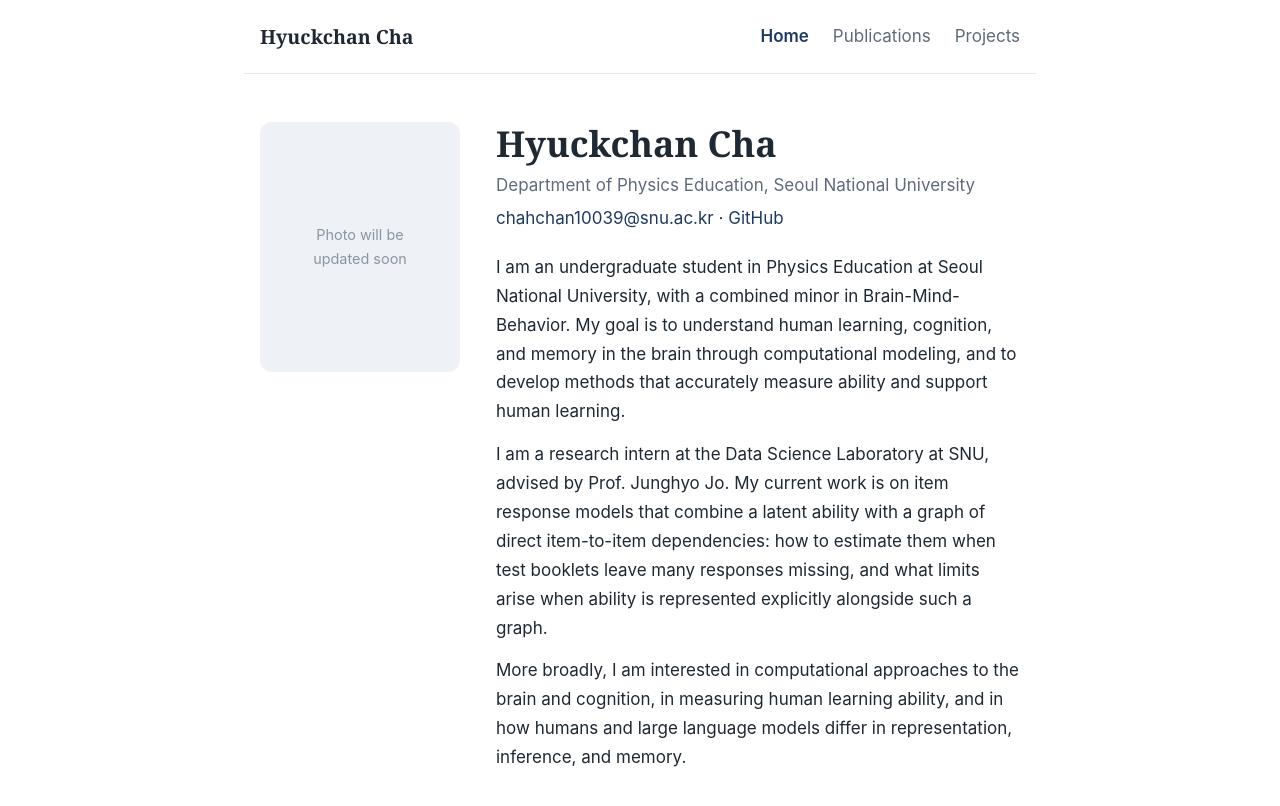
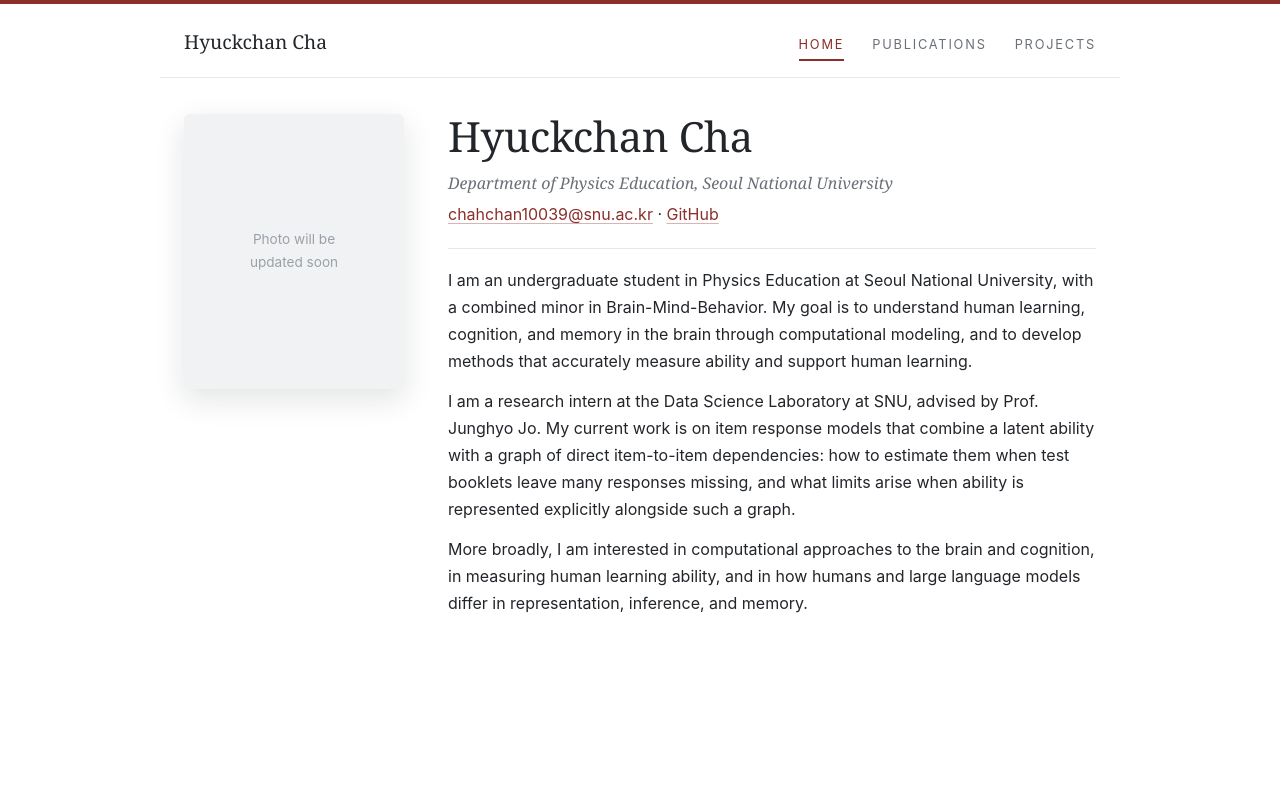
Before and after one commit to Hyuckchan-Cha/Hyuckchan-Cha.github.io, a plain HTML site: page index.html in a window 1280 px wide. Drawn offline with Linux system fonts and the light colour scheme.

Commit message:
Redesign: white background, accent top bar, wider one-screen layout
Co-Authored-By: Claude Opus 5.5 <noreply@anthropic.com>

```diff
--- a/index.html
+++ b/index.html
@@ -4,7 +4,7 @@
   <meta charset="UTF-8">
   <meta name="viewport" content="width=device-width, initial-scale=1.0">
   <title>Hyuckchan Cha</title>
-  <link rel="stylesheet" href="style.css?v=3">
+  <link rel="stylesheet" href="style.css?v=4">
 </head>
 <body>
   <nav class="site-nav">
--- a/style.css
+++ b/style.css
@@ -1,25 +1,25 @@
 /* Colors: light by default, dark when the visitor's device uses dark mode */
 :root {
   --bg: #ffffff;
-  --text: #1f2933;
-  --muted: #5f6b7a;
-  --accent: #1f3a60;
-  --accent-hover: #2f5a94;
-  --border: #e3e7ec;
-  --placeholder-bg: #eef1f5;
-  --placeholder-text: #8a95a3;
+  --text: #22252a;
+  --muted: #6b7078;
+  --accent: #8a2f2a;
+  --border: #e6e8eb;
+  --placeholder-bg: #f1f2f4;
+  --placeholder-text: #9aa0a8;
+  --shadow: 0 10px 30px rgba(20, 24, 32, 0.12);
 }
 
 @media (prefers-color-scheme: dark) {
   :root {
-    --bg: #111821;
-    --text: #e4e8ee;
-    --muted: #9aa5b3;
-    --accent: #8fb4e8;
-    --accent-hover: #b5cff2;
-    --border: #2a3542;
-    --placeholder-bg: #1c2632;
-    --placeholder-text: #6f7c8c;
+    --bg: #131417;
+    --text: #e7e8ea;
+    --muted: #9ca1a9;
+    --accent: #e08a80;
+    --border: #2a2c31;
+    --placeholder-bg: #1e2024;
+    --placeholder-text: #6f747c;
+    --shadow: 0 10px 30px rgba(0, 0, 0, 0.45);
   }
 }
 
@@ -28,51 +28,31 @@ body {
   background: var(--bg);
   color: var(--text);
   font-family: -apple-system, "Segoe UI", "Apple SD Gothic Neo", "Malgun Gothic", sans-serif;
-  font-size: 17px;
+  font-size: 16px;
   line-height: 1.7;
-}
-
-h1 {
-  margin: 0;
-  font-family: Georgia, "Times New Roman", "Nanum Myeongjo", serif;
-  font-size: 2.1em;
-  font-weight: 600;
-  line-height: 1.2;
-}
-
-main {
-  max-width: 760px;
-  margin: 0 auto;
-  padding: 48px 16px 64px;
+  border-top: 4px solid var(--accent);
 }
 
 a {
   color: var(--accent);
-  text-decoration: none;
+  text-decoration: underline;
+  text-decoration-color: color-mix(in srgb, var(--accent) 35%, transparent);
+  text-underline-offset: 3px;
 }
 
 a:hover {
-  color: var(--accent-hover);
-  text-decoration: underline;
-}
-
-.affiliation {
-  margin: 6px 0 0;
-  color: var(--muted);
-}
-
-.links {
-  margin: 4px 0 0;
+  text-decoration-color: var(--accent);
 }
 
 /* Top menu */
 .site-nav {
-  max-width: 760px;
+  max-width: 960px;
   margin: 0 auto;
-  padding: 20px 16px;
+  padding: 22px 24px 16px;
+  box-sizing: border-box;
   display: flex;
   flex-wrap: wrap;
-  align-items: center;
+  align-items: baseline;
   justify-content: space-between;
   gap: 8px 24px;
   border-bottom: 1px solid var(--border);
@@ -80,40 +60,66 @@ a:hover {
 
 .site-name {
   font-family: Georgia, "Times New Roman", "Nanum Myeongjo", serif;
-  font-size: 1.15em;
-  font-weight: 600;
-  color: var(--text);
-}
-
-.site-name:hover {
+  font-size: 1.2em;
   color: var(--text);
   text-decoration: none;
 }
 
 .menu {
   display: flex;
-  gap: 24px;
+  gap: 28px;
 }
 
 .menu a {
   color: var(--muted);
+  text-decoration: none;
+  font-size: 0.8em;
+  letter-spacing: 0.14em;
+  text-transform: uppercase;
 }
 
 .menu a:hover {
-  color: var(--accent);
-  text-decoration: none;
+  color: var(--text);
 }
 
 .menu a.active {
   color: var(--accent);
-  font-weight: 600;
+  border-bottom: 2px solid var(--accent);
+  padding-bottom: 3px;
+}
+
+main {
+  max-width: 960px;
+  margin: 0 auto;
+  padding: 36px 24px 48px;
+  box-sizing: border-box;
+}
+
+h1 {
+  margin: 0;
+  font-family: Georgia, "Times New Roman", "Nanum Myeongjo", serif;
+  font-weight: 400;
+  font-size: 2.6em;
+  line-height: 1.1;
+  letter-spacing: -0.01em;
+}
+
+.affiliation {
+  margin: 10px 0 0;
+  color: var(--muted);
+  font-family: Georgia, "Times New Roman", serif;
+  font-style: italic;
+}
+
+.links {
+  margin: 4px 0 0;
 }
 
 /* Home: photo on the left, name and bio on the right; stacked on narrow screens */
 .profile {
   display: flex;
   align-items: flex-start;
-  gap: 36px;
+  gap: 44px;
 }
 
 .profile-text {
@@ -123,18 +129,21 @@ a:hover {
 
 .bio {
   margin-top: 20px;
+  padding-top: 18px;
+  border-top: 1px solid var(--border);
 }
 
 .bio p {
-  margin: 0 0 14px;
+  margin: 0 0 12px;
 }
 
 .photo {
-  width: 200px;
-  height: 250px;
-  border-radius: 12px;
+  width: 220px;
+  height: 275px;
+  border-radius: 6px;
   object-fit: cover;
   flex-shrink: 0;
+  box-shadow: var(--shadow);
 }
 
 .photo-placeholder {
@@ -147,16 +156,20 @@ a:hover {
   font-size: 0.85em;
 }
 
-@media (max-width: 640px) {
+@media (max-width: 720px) {
   .profile {
     flex-direction: column;
-    gap: 20px;
+    gap: 24px;
   }
 
   .photo {
     width: 160px;
     height: 200px;
   }
+
+  h1 {
+    font-size: 2.2em;
+  }
 }
 
 .placeholder {
```
Also changed, not shown: projects.html (+1 -1 lines), publications.html (+1 -1 lines).
